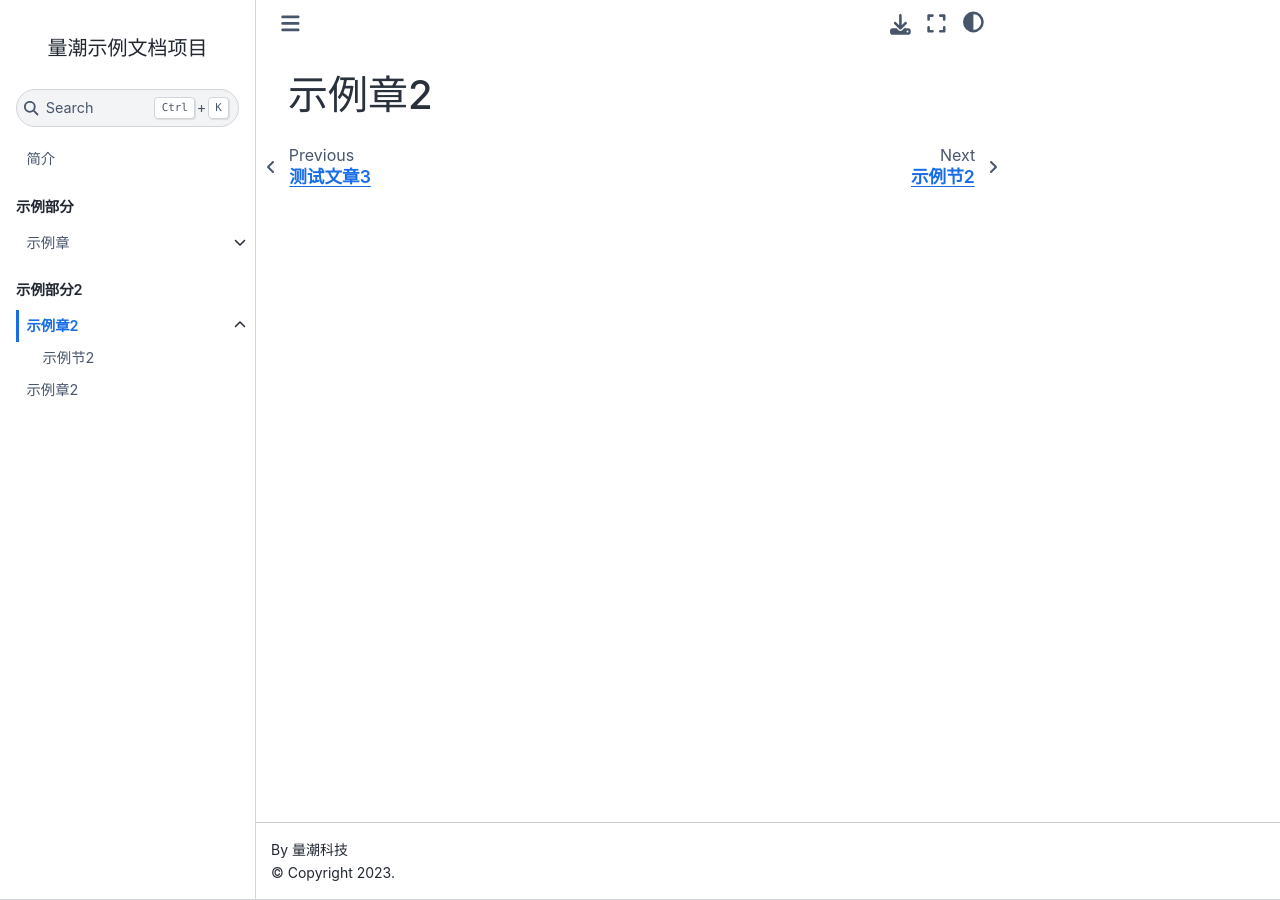
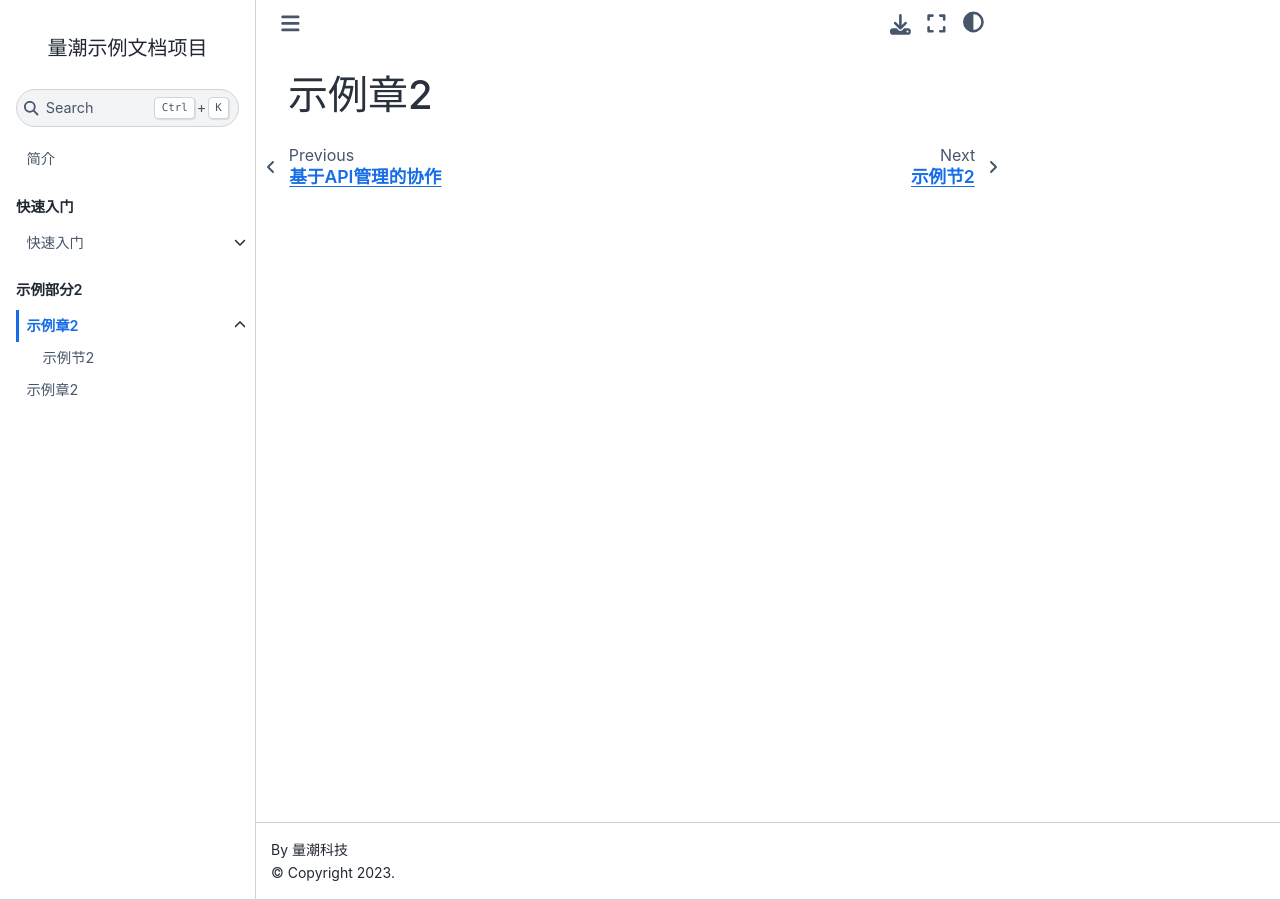
Before and after one commit to quanttide/quanttide-tutorial-of-product-developing, a Jupyter Book: the page built from 2_example_chapter2/README.md, in a window 1280 px wide. Built offline with Jupyter Book 1.0.4 settings and Sphinx 7.4.7 and the Sphinx Book theme 1.1.4, drawn with Linux system fonts in a browser that asks for light colours; part of the change alters nothing that is shown.

Commit message:
feat: 快速入门章

```diff
--- a/1_example_chapter/1_example_section/1_example_article.md
+++ /dev/null
@@ -1,6 +0,0 @@
----
-level: introductory
-stage: alpha
----
-
-# 测试文章
--- a/1_example_chapter/1_example_section/1_example_article2.md
+++ /dev/null
@@ -1,6 +0,0 @@
----
-level: introductory
-stage: alpha
----
-
-# 测试文章2
--- a/1_example_chapter/1_example_section/README.md
+++ /dev/null
@@ -1 +0,0 @@
-# 示例节1
--- a/1_example_chapter/2_example_article3.md
+++ /dev/null
@@ -1,6 +0,0 @@
----
-level: introductory
-stage: alpha
----
-
-# 测试文章3
--- a/1_example_chapter/README.md
+++ /dev/null
@@ -1 +0,0 @@
-# 示例章
--- /dev/null
+++ b/1_intro/README.md
@@ -0,0 +1 @@
+# 快速入门
--- /dev/null
+++ b/1_intro/collboration_with_api_management.md
@@ -0,0 +1 @@
+# 基于API管理的协作
--- /dev/null
+++ b/1_intro/collboration_with_design_language.md
@@ -0,0 +1,39 @@
+# 基于设计语言的协作
+
+## 什么是设计语言？
+
+设计语言（Design Language）是一种系统化的、明确规范的语言，它应用于数字产品、用户界面设计、工业设计等领域。设计语言的目的在于建立一个统一的语言体系，使设计元素和交互方式在不同产品和服务中保持一致性，同时传达品牌的核心价值和用户体验。
+设计语言包括但不限于以下几个方面：
+1. 视觉元素：如颜色、字体、图标、形状和空间等，这些都是设计语言的基础组成部分，用于建立视觉上的统一性和识别度。
+2. 布局和结构：指的是界面中各种元素摆放的方式和顺序，包括信息的层次结构和组织方式。
+3. 交互和动效：涉及用户与产品交互时的反馈，如按钮点击效果、动画和过渡等。
+4. 设计原则和模式：如一致性、简洁性、易用性等设计原则，以及常用的设计模式，如导航菜单、卡片布局等。
+设计语言系统的搭建通常需要一个团队来共同完成，包括产品经理、设计师、工程师等。这个系统应该是动态的，能够适应不断变化的设计需求和用户体验改进，同时也要具有稳定性，确保核心的设计理念和品牌识别不被频繁更改所影响。
+在实际应用中，设计语言帮助确保产品的设计决策是有意识且经过深思熟虑的，它不仅提升了用户体验，还加强了品牌形象，并提高了设计的效率和协同工作的能力。
+
+
+## 设计语言对于前端工程师、交互设计师和产品经理协作有什么帮助？
+
+设计语言（Design Language）对于前端工程师和产品经理的协作非常重要，它能够提供一系列明确、一致的指导原则和组件，帮助团队更高效地协作，提高产品质量。以下是设计语言对于前端工程师和产品经理协作的几个主要帮助：
+1. **统一沟通基础**：设计语言提供了一套共同的设计术语和标准，有助于产品经理和前端工程师在沟通时使用同一语言，减少误解和沟通成本。
+2. **提升效率**：设计语言通常包括一系列可复用的设计组件和模式，前端工程师可以直接使用这些组件进行开发，而产品经理可以基于这些模式构思产品功能，这样可以大大提高工作效率。
+3. **保持一致性**：设计语言确保产品在不同平台和设备上有一致的视觉和交互体验，这对于维护品牌形象和用户体验至关重要。产品经理可以确保产品设计符合品牌要求，前端工程师可以确保实现与设计的一致性。
+4. **降低维护成本**：由于设计语言提供的组件是标准化的，当需要更新或修复时，可以统一进行，降低了长期的维护成本。
+5. **促进创新**：设计语言为产品创新提供了基础，产品经理可以在设计语言的基础上探索新的产品概念，而前端工程师可以基于这些概念快速实现原型。
+6. **适应性强**：好的设计语言可以适应不同项目和环境的变化，使得产品经理和前端工程师能够快速适应新的需求和市场变化。
+7. **提高用户体验**：设计语言的核心理念是以用户为中心，通过提供一致和直观的设计，可以提高用户的满意度和忠诚度。
+8. **促进跨部门协作**：设计语言不仅是设计和开发的桥梁，也是市场营销、运营等其他部门理解产品设计的基础，有助于跨部门的协作和沟通。
+总的来说，设计语言为前端工程师和产品经理提供了一个共同的工作框架，有助于提升团队协作效率，确保产品从设计到开发的连贯性和一致性，最终实现更好的用户体验和商业价值。
+
+## 在绘制原型图和评审时，产品经理和前端工程师应当如何使用设计语言沟通，以确保前端工程师可以准确地实现页面？
+
+在绘制原型图和评审时，产品经理和前端工程师应当通过以下方式使用设计语言沟通，以确保前端工程师可以准确地实现页面：
+1. **明确设计语言规范**：首先，产品经理和前端工程师应当共同确认并遵守一套设计语言规范，包括颜色、字体、布局、交互模式等基本设计元素。这可以确保在原型图和实际开发中的统一性。
+2. **详细的需求说明**：产品经理在提供原型图时，应附带详细的需求说明，包括每个元素的功能、交互逻辑以及设计意图。这有助于前端工程师理解设计背后的原因，从而更准确地实现页面。
+3. **使用交互式原型工具**：利用交互式原型工具（如Axure RP、Adobe XD、Figma等）来绘制原型图，这些工具支持丰富的交互功能，可以帮助前端工程师更好地理解产品的动态行为。
+4. **参与式设计评审**：在设计评审过程中，前端工程师应当积极参与，提出技术实现上的疑问和建议。产品经理应开放接受这些反馈，并根据技术可行性调整设计。
+5. **定期沟通和反馈**：在原型图绘制和评审过程中，产品经理和前端工程师应定期沟通，确保双方对设计的理解保持一致。前端工程师可以提供关于技术实现难度的反馈，产品经理则可以根据这些反馈调整设计优先级和预期。
+6. **澄清不确定因素**：对于设计中不明确或存在多种实现方式的元素，产品经理和前端工程师应共同讨论，明确最终的实现方案。这可以避免在开发过程中因为理解不一致而导致的返工。
+7. **使用设计模式**：在可能的情况下，使用设计模式（如MVC、MVVM等）可以帮助前端工程师更清晰地组织代码结构和交互逻辑，同时也有助于维护和迭代。
+8. **考虑性能和优化**：产品经理在设计时应考虑前端工程师提出的性能优化建议，如减少HTTP请求、优化图片加载等，以确保最终产品的性能达到预期。
+通过上述方法，产品经理和前端工程师可以有效地使用设计语言进行沟通，确保前端工程师能够准确地实现页面，同时也有助于提升工作效率和产品质量。
--- /dev/null
+++ b/1_intro/collboration_with_prd.md
@@ -0,0 +1 @@
+# 基于产品需求文档的协作
--- a/_toc.yml
+++ b/_toc.yml
@@ -1,15 +1,13 @@
 format: jb-book
 root: index.md
 parts:
-  - caption: 示例部分
+  - caption: 快速入门
     chapters:
-      - file: 1_example_chapter/README.md
+      - file: 1_intro/README.md
         sections:
-          - file: 1_example_chapter/1_example_section/README.md
-            sections:
-              - file: 1_example_chapter/1_example_section/1_example_article.md
-              - file: 1_example_chapter/1_example_section/1_example_article2.md
-          - file: 1_example_chapter/2_example_article3.md
+          - file: 1_intro/collboration_with_prd.md
+          - file: 1_intro/collboration_with_design_language.md
+          - file: 1_intro/collboration_with_api_management.md
   - caption: 示例部分2
     chapters:
       - file: 2_example_chapter2/README.md
```
